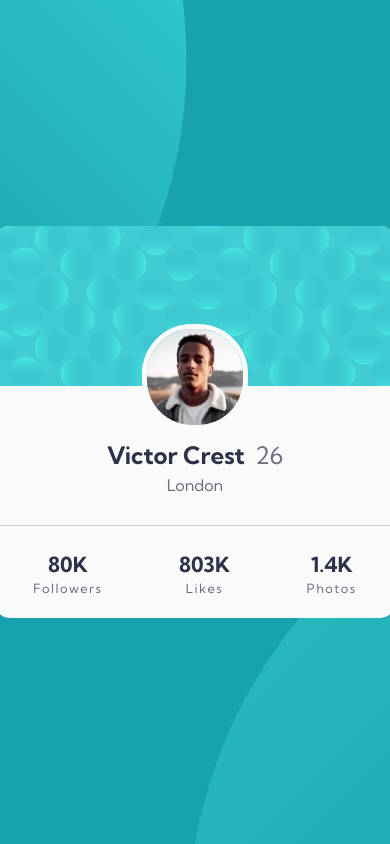
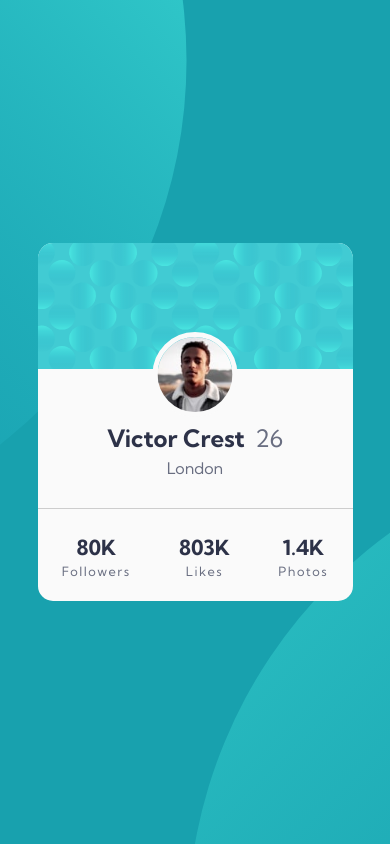
Before and after one commit to a-fox-on-the-moon/profil-card, a plain HTML site: page index.html in a window 390 px wide. Drawn offline with Linux system fonts and the light colour scheme.

Commit message:
maj style, media queries

```diff
--- a/style.css
+++ b/style.css
@@ -24,6 +24,11 @@ body {
   border-radius: 15px;
   width: 25rem;
   margin: 40px 0;
+
+  @media screen and (max-width: 470px) {
+    width: 90%;
+    margin: 40px auto;
+  }
 }
 
 .card-img {
@@ -39,6 +44,10 @@ body {
   border-radius: 50px;
   top: 25%;
   left: 50%;
+
+  @media screen and (max-width: 470px) {
+    width: 85px;
+  }
 }
 
 .main-card h1 {
```
